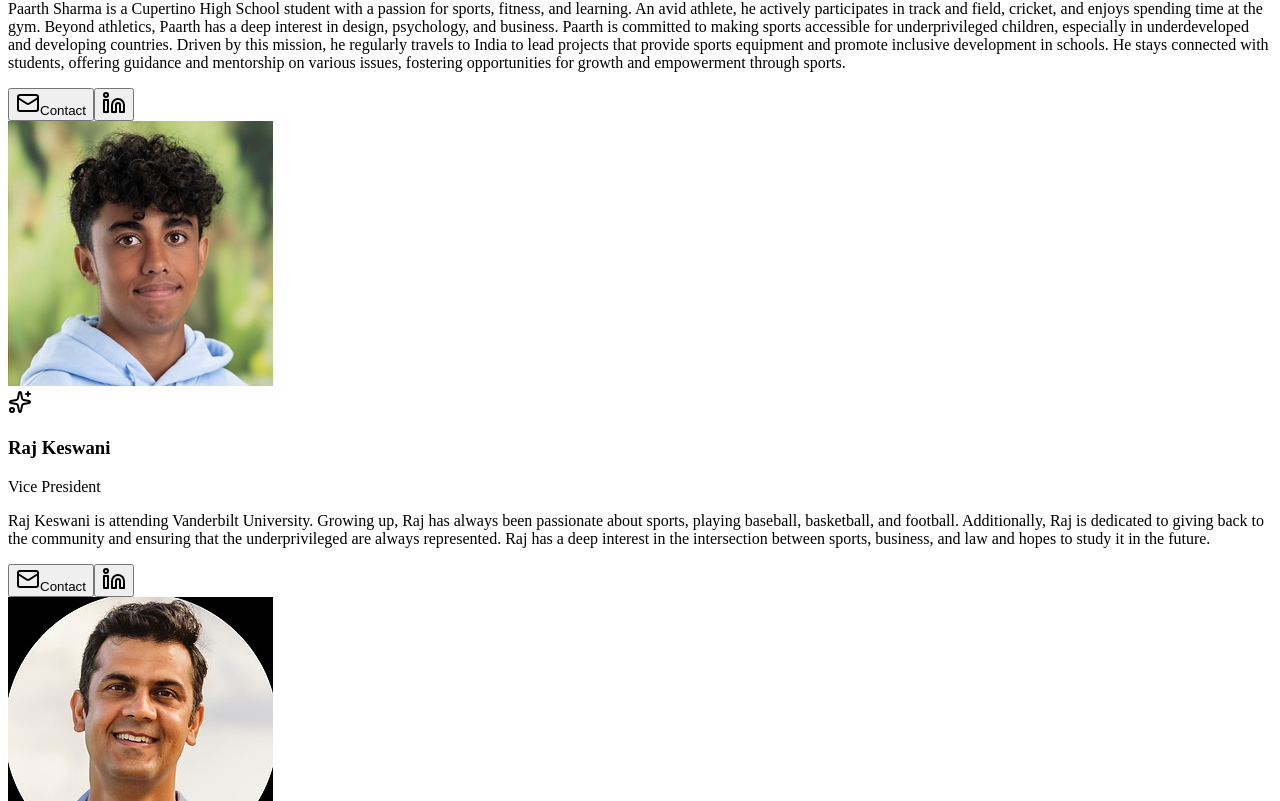
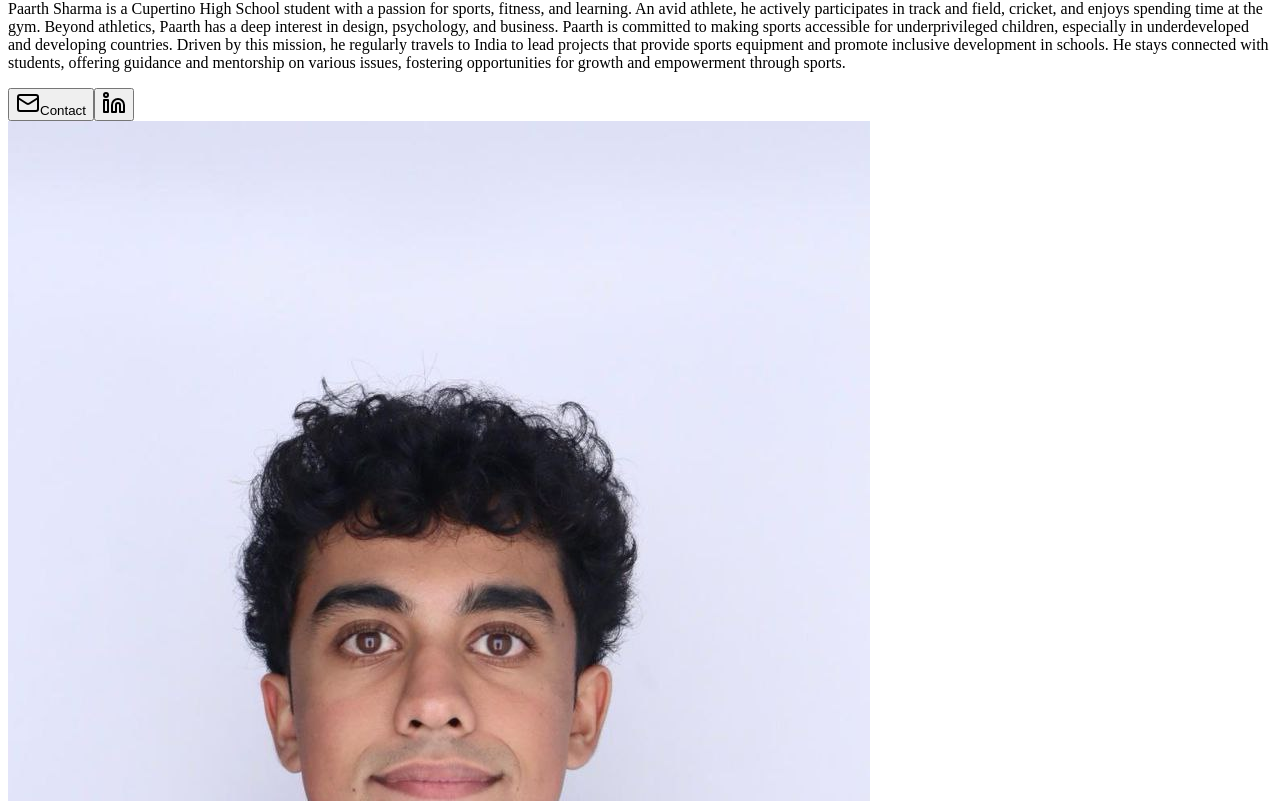
Before and after one commit to sportsforward007-dotorg/sports-forward-web, a React (Vite) app: page /#/our-team in a window 1280 px wide. Shown: the part 1659-2460 px from the top of the page. Built offline with nearby package versions, Linux system fonts and the light colour scheme; the HTML template or start-up script is replaced by a standard one.

Commit message:
Initial commit

```diff
--- a/src/pages/OurTeam.jsx
+++ b/src/pages/OurTeam.jsx
@@ -19,9 +19,9 @@
     },
     {
       name: 'Raj Keswani',
-      role: 'Vice President',
-      image: '/images/team/raj-keswani.png',
-      bio: 'Raj Keswani is attending Vanderbilt University. Growing up, Raj has always been passionate about sports, playing baseball, basketball, and football. Additionally, Raj is dedicated to giving back to the community and ensuring that the underprivileged are always represented. Raj has a deep interest in the intersection between sports, business, and law and hopes to study it in the future.',
+      role: 'Founder and Vice President',
+      image: '/images/team/raj-keswani_new.png',
+      bio: 'Raj Keswani is a student at Vanderbilt University with a passion for sports, having played baseball, basketball, and football. He founded Sports Forward in 2023 and previously served as President for three years before stepping into the role of Vice President to empower younger leaders. Raj is committed to community service and increasing representation for underprivileged children through sports.',
       color: 'from-teal-500 to-blue-500'
     },
     {
```
Also changed, not shown: public/images/team/raj-keswani_new.png (added).
